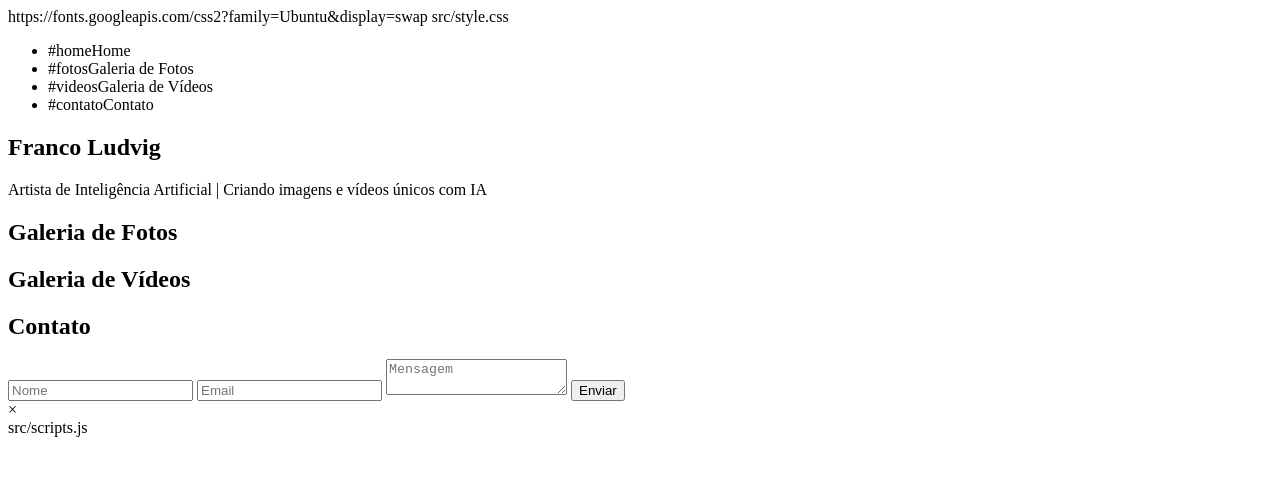
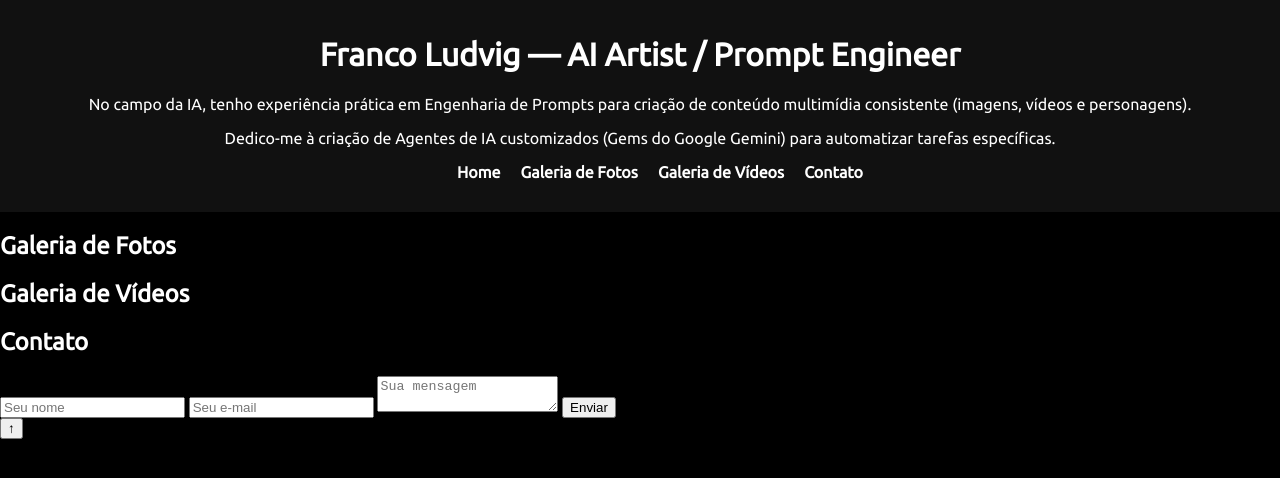
Before and after one commit to FrancoLudvig007/my-portfolio-ai-artwork, a plain HTML site: page index.html in a window 1280 px wide. Drawn offline with Linux system fonts and the light colour scheme.

Commit message:
Refactor index.html for updated portfolio layout
Updated the HTML structure, improved accessibility, and changed the content to reflect the new portfolio details.

```diff
--- a/index.html
+++ b/index.html
@@ -1,59 +1,58 @@
 <!DOCTYPE html>
-<html lang="pt-BR">
+<html lang="pt-br">
 <head>
-    <meta charset="UTF-8">
-    <meta name="viewport" content="width=device-width, initial-scale=1.0">
-    <title>Portfolio IA - Franco Ludvig</title>
-    https://fonts.googleapis.com/css2?family=Ubuntu&display=swap
-    src/style.css
+  <meta charset="UTF-8" />
+  <meta name="viewport" content="width=device-width, initial-scale=1.0" />
+  <title>Portfólio IA - Franco</title>
+  <link rel="stylesheet" href="src/style.css" />
+  <link href="https://fonts.googleapis.com/css2?family=Ubuntu&display=swap" rel="stylesheet" />
 </head>
 <body>
   <header>
+    <div class="banner-overlay">
+      <h1>Franco Ludvig — AI Artist / Prompt Engineer</h1>
+      <div class="descricao">
+        <p>No campo da IA, tenho experiência prática em Engenharia de Prompts para criação de conteúdo multimídia consistente (imagens, vídeos e personagens).</p>
+        <p>Dedico-me à criação de Agentes de IA customizados (Gems do Google Gemini) para automatizar tarefas específicas.</p>
+      </div>
       <nav>
         <ul>
-                <li>#homeHome</a></li>
-                <li>#fotosGaleria de Fotos</a></li>
-                <li>#videosGaleria de Vídeos</a></li>
-                <li>#contatoContato</a></li>
+          <li><a href="#home">Home</a></li>
+          <li><a href="#galeria-fotos">Galeria de Fotos</a></li>
+          <li><a href="#galeria-videos">Galeria de Vídeos</a></li>
+          <li><a href="#contato">Contato</a></li>
         </ul>
       </nav>
+    </div>
   </header>
 
-    <section id="home" class="home">
-        <h1>Franco Ludvig</h1>
-        <p>Artista de Inteligência Artificial | Criando imagens e vídeos únicos com IA</p>
+  <section id="galeria-fotos" class="gallery-section">
+    <h2>Galeria de Fotos</h2>
+    <div class="gallery" id="photoGallery"></div>
   </section>
 
-    <section id="fotos" class="galeria">
-        <h2>Galeria de Fotos</h2>
-        <div class="grid" id="fotoGrid">
-            <!-- Cards de imagens serão inseridos via JS -->
-        </div>
+  <section id="galeria-videos" class="gallery-section">
+    <h2>Galeria de Vídeos</h2>
+    <div class="gallery" id="videoGallery"></div>
   </section>
 
-    <section id="videos" class="galeria">
-        <h2>Galeria de Vídeos</h2>
-        <div class="grid" id="videoGrid">
-            <!-- Cards de vídeos serão inseridos via JS -->
-        </div>
-    </section>
-
-    <section id="contato" class="contato">
+  <section id="contato">
     <h2>Contato</h2>
     <form>
-            <input type="text" placeholder="Nome" required>
-            <input type="email" placeholder="Email" required>
-            <textarea placeholder="Mensagem" required></textarea>
+      <input type="text" placeholder="Seu nome" required />
+      <input type="email" placeholder="Seu e-mail" required />
+      <textarea placeholder="Sua mensagem" required></textarea>
       <button type="submit">Enviar</button>
     </form>
   </section>
 
-    <!-- Modal para ampliar imagem/vídeo -->
-    <div id="modal" class="modal">
+  <div id="modal" class="modal hidden">
     <span id="closeModal">&times;</span>
     <div id="modalContent"></div>
   </div>
 
-    src/scripts.js</script>
+  <button id="scrollTopBtn" title="Voltar ao topo">↑</button>
+
+  <script src="src/scripts.js"></script>
 </body>
 </html>
```
Lines whose indentation alone changed are shown as unchanged.
